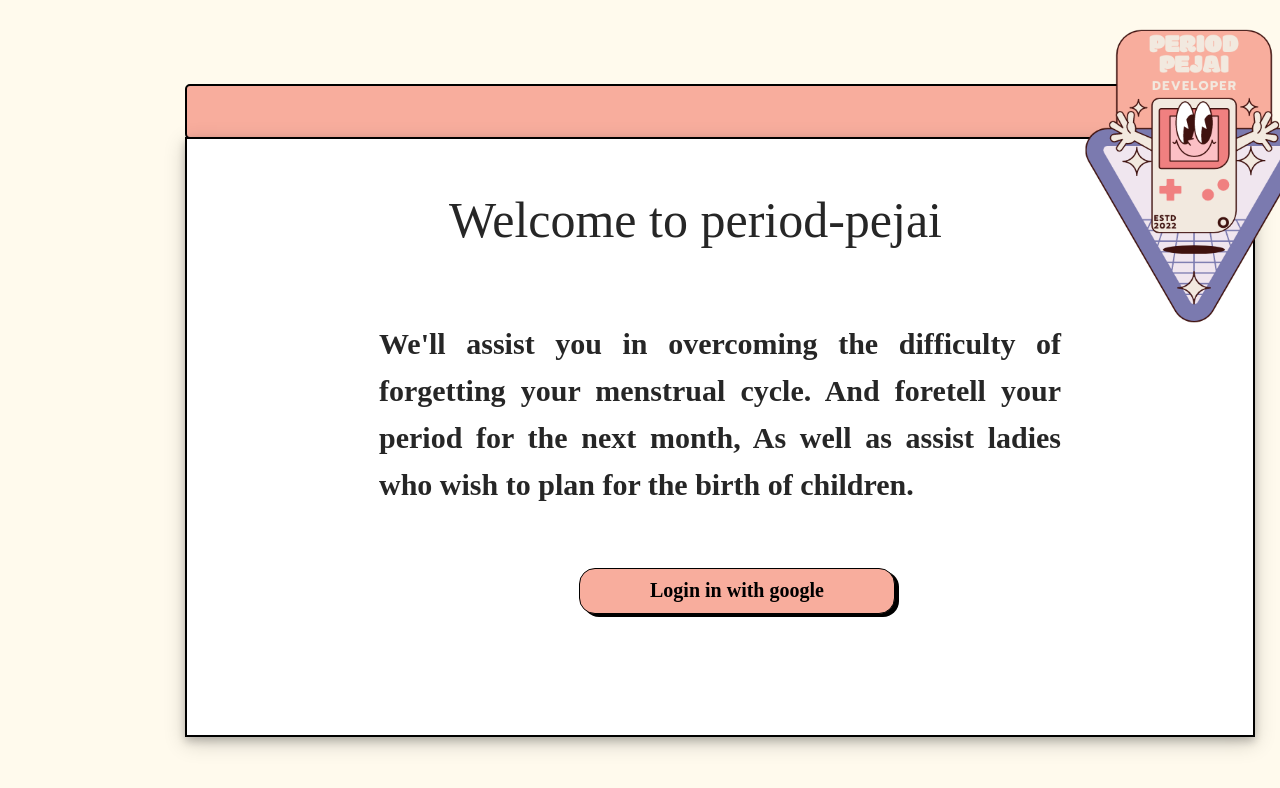
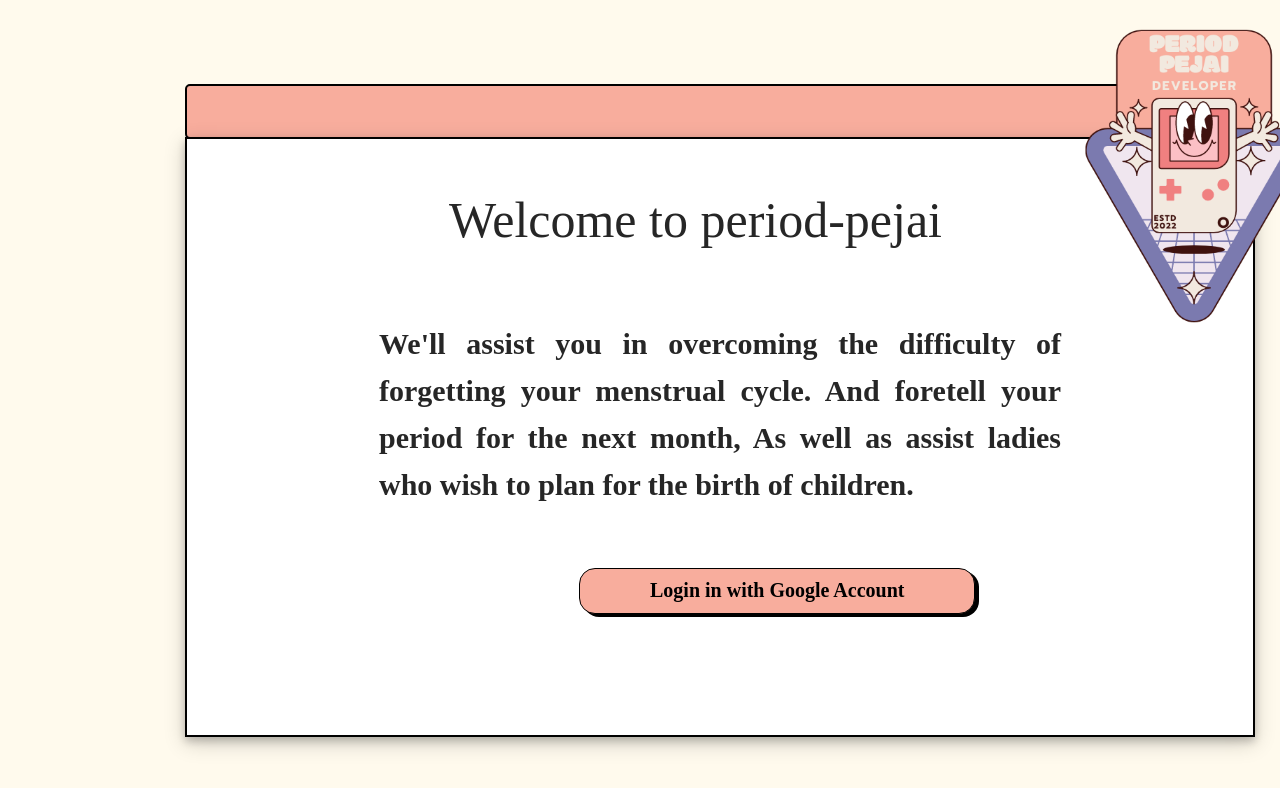
Before and after one commit to JiratchayaPhinyodom/Period-Pejai, a React (Create React App) app in the folder front-end/: page / in a window 1280 px wide. Shown: the top 788 px of the page. Built offline with nearby package versions, Linux system fonts and the light colour scheme; no server answers; a web font is replaced by a local one.

Commit message:
Ad json parse

```diff
--- a/front-end/src/components/Dashboard.js
+++ b/front-end/src/components/Dashboard.js
@@ -89,6 +89,8 @@ const Dashboard= () =>{
   // },[url]);
   useEffect(() => {
     try {
+      const result = JSON.parse('');
+      console.log(result);
       const url_period = 'https://creammmm.pythonanywhere.com/api/period' + '?uid=' + currentUser.uid
       fetch(url_period).then((res_period) => {
         res_period.json().then((res_all_period) => {
--- a/front-end/src/components/Login.js
+++ b/front-end/src/components/Login.js
@@ -27,7 +27,7 @@ export default function Login() {
               the difficulty of forgetting your menstrual cycle.
               And foretell your period for the next month,
               As well as assist ladies who wish to plan for the birth of children.</p1>
-      <button onClick={async ()=>{await signInWithGoogle(); window.location.href = "/"}} className="login-google">Login in with google</button>
+      <button onClick={async ()=>{await signInWithGoogle(); window.location.href = "/"}} className="login-google">Login in with Google Account</button>
     </div>
   </div>
   )
```
